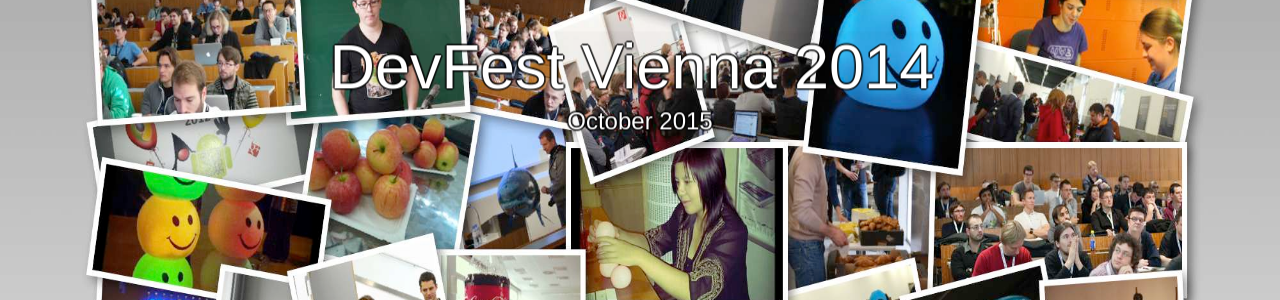
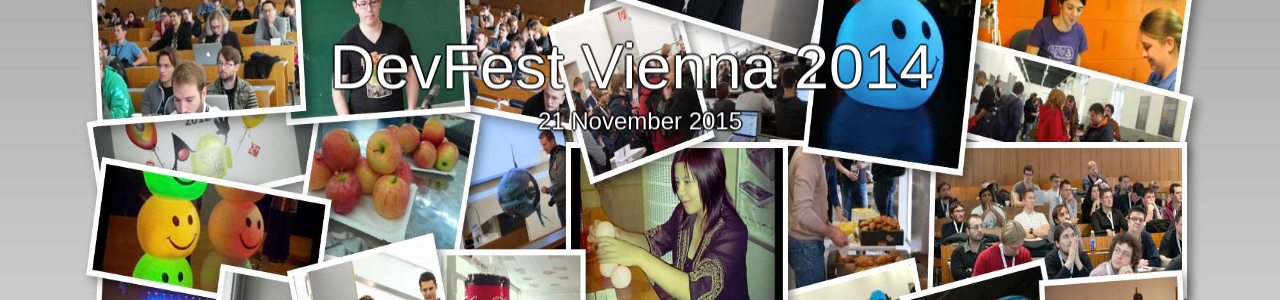
Before and after one commit to DevFestVienna/devfest-at-site, a Jekyll site: the page built from index.html, in a window 1280 px wide and 900 px high. Shown: the part 323-623 px from the top of the window. Built offline with Jekyll 4.4.1, drawn with Linux system fonts in a browser that asks for light colours; nearby versions of some CDN libraries; comment, search, counter and statistics services are not loaded.

Commit message:
Changed date

```diff
--- a/_includes/hero.html
+++ b/_includes/hero.html
@@ -6,7 +6,7 @@
     <div class="jumbotron">
         <div class="animated hiding" data-animation="fadeInDown" data-delay="500">
             <h1><span class="contrast">DevFest Vienna <span id="typeout-text"></span></span></h1>
-            <p><span class="contrast">October 2015</span></p>
+            <p><span class="contrast">21 November 2015</span></p>
             <p><br/></p>
             <!-- <p><a href="/call" role="button" style="width:360px;" class="btn btn-lg btn-primary waves-effect waves-button waves-light waves-float"> Call for Session Proposals is Open! </a></p> -->
 <!--
```
